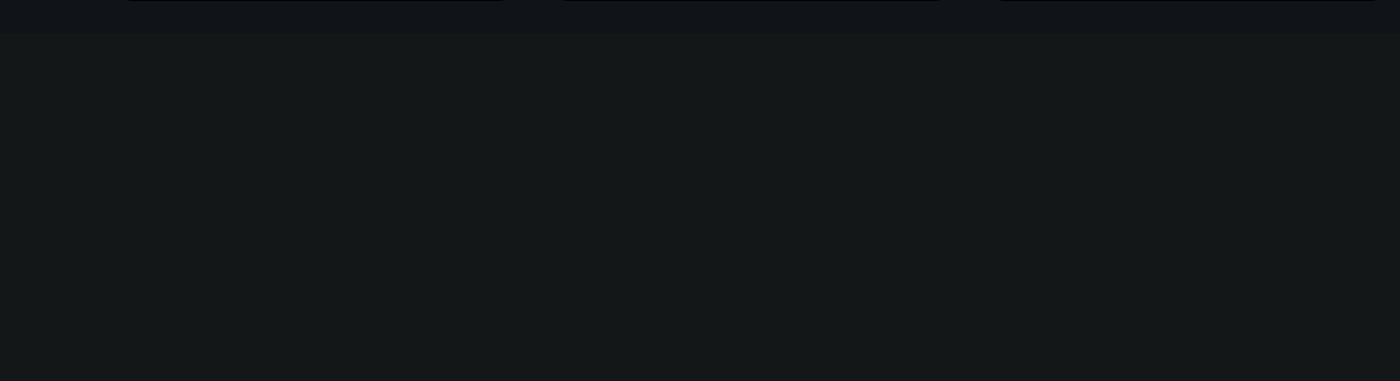
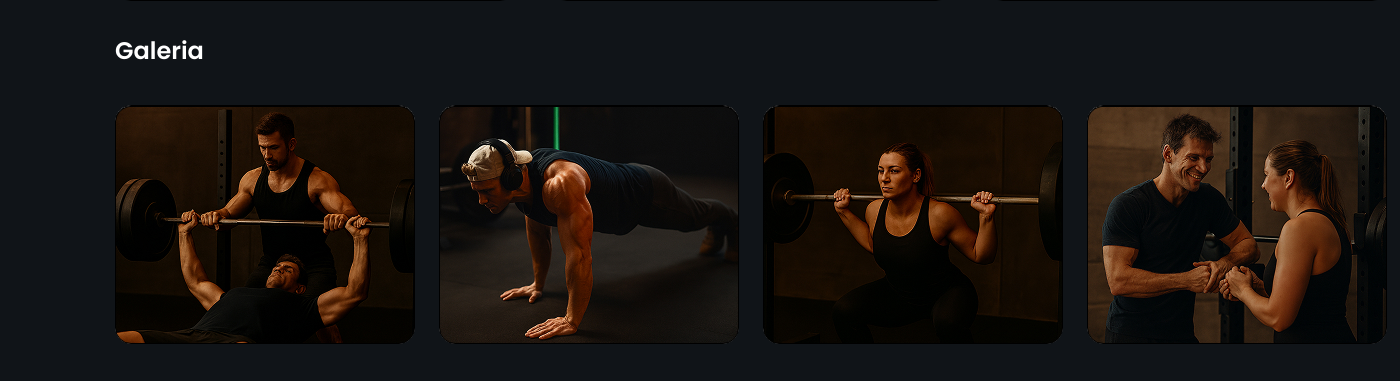
Before and after one commit to KirusaK/FitLife, a PHP site: page / in a window 1400 px wide. Shown: the part 2284-2665 px from the top of the page. Before the commit the page ends 2285 px from the top, so only its background shows below. Run offline with PHP 8.4, Linux system fonts and the light colour scheme.

Commit message:
Add gallery section with image and styles

```diff
--- a/index.html
+++ b/index.html
@@ -180,6 +180,33 @@
           </ul>
         </div>
       </section>
+      <section class="galeria-section">
+        <div class="container">
+          <h1 class="galeria-section__title">Galeria</h1>
+          <ul class="galeria-section__list">
+            <li class="galeria-section-item">
+              <button
+                class="galeria-section__btn galeria-section__frame1"
+              ></button>
+            </li>
+            <li class="galeria-section-item">
+              <button
+                class="galeria-section__btn galeria-section__frame2"
+              ></button>
+            </li>
+            <li class="galeria-section-item">
+              <button
+                class="galeria-section__btn galeria-section__frame3"
+              ></button>
+            </li>
+            <li class="galeria-section-item">
+              <button
+                class="galeria-section__btn galeria-section__frame4"
+              ></button>
+            </li>
+          </ul>
+        </div>
+      </section>
     </main>
   </body>
   <script src="js/main.js"></script>
--- /dev/null
+++ b/scss/layouts/_galeria-section.scss
@@ -0,0 +1,54 @@
+.galeria-section {
+  background-color: var(--color-primary-normal);
+  padding: 0 0 32px 95px;
+
+  &__title {
+    padding: 0 0 37px 0;
+  }
+
+  &__list {
+    display: flex;
+    gap: 24px;
+  }
+
+  &__btn {
+    width: 300px;
+    height: 239px;
+    border: 1px solid black;
+    border-radius: 16px;
+    transition: transform 0.5s ease;
+  }
+
+  &__btn:hover {
+    transform: scale(1.1);
+    cursor: pointer;
+  }
+
+  &__frame1 {
+    background-image: url("../img/frame1.jpg");
+    background-repeat: no-repeat;
+    background-size: auto;
+    background-position: center top;
+  }
+
+  &__frame2 {
+    background-image: url("../img/frame2.jpg");
+    background-repeat: no-repeat;
+    background-size: auto;
+    background-position: center top;
+  }
+
+  &__frame3 {
+    background-image: url("../img/frame3.jpg");
+    background-repeat: no-repeat;
+    background-size: auto;
+    background-position: center top;
+  }
+
+  &__frame4 {
+    background-image: url("../img/frame4.jpg");
+    background-repeat: no-repeat;
+    background-size: auto;
+    background-position: center top;
+  }
+}
--- a/scss/main.scss
+++ b/scss/main.scss
@@ -5,6 +5,7 @@
 @import "./layouts/container";
 @import "./layouts/_dlaczego-section";
 @import "./layouts/dolacz-section";
+@import "./layouts/galeria-section";
 @import "./layouts/header";
 @import "./layouts/hero-section";
 @import "./layouts/_opinie-section";
```
Also changed, not shown: css/main.min.css, img/Frame1.jpg (added), img/Frame2.jpg (added), img/Frame3.jpg (added), img/Frame4.jpg (added), 1 other file.
